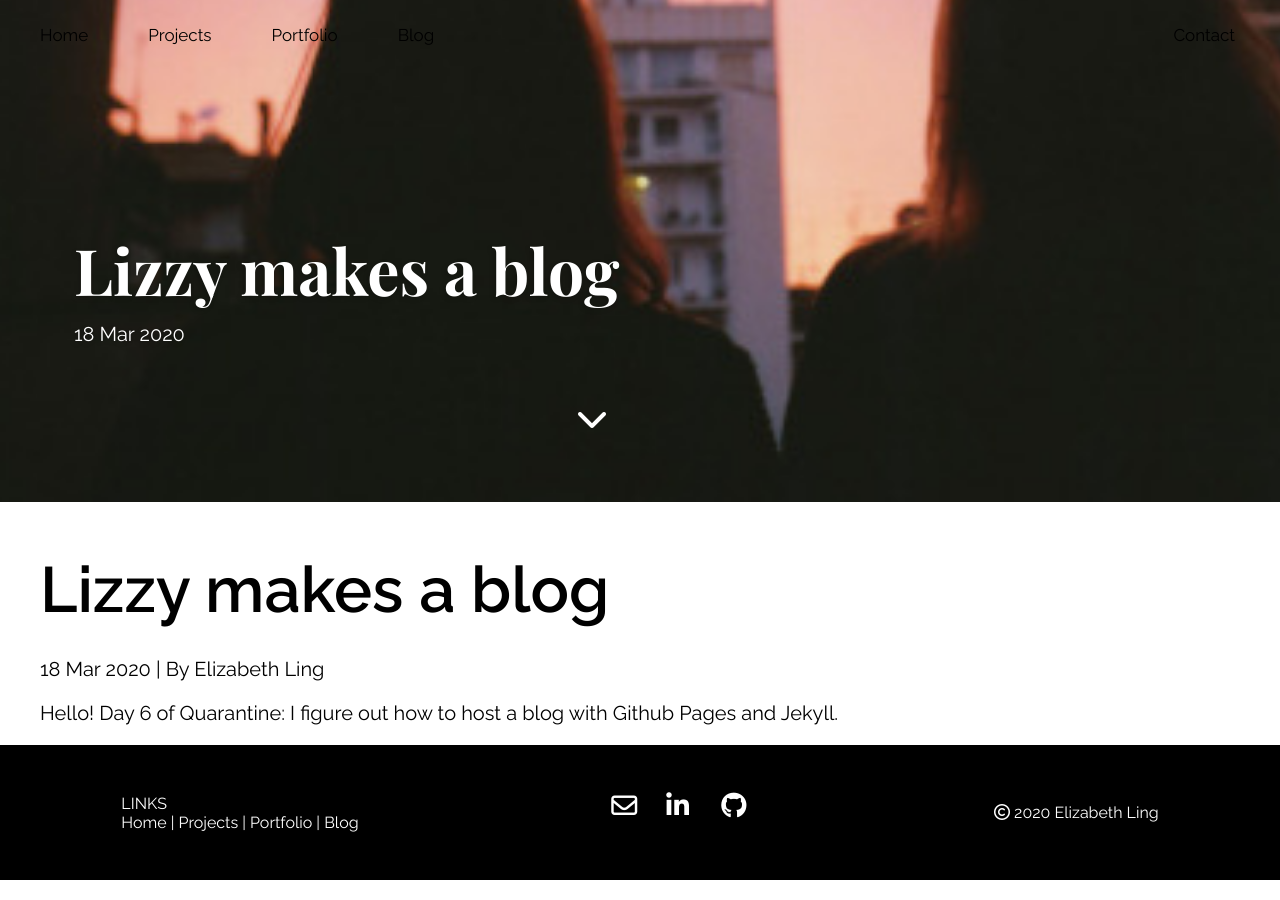
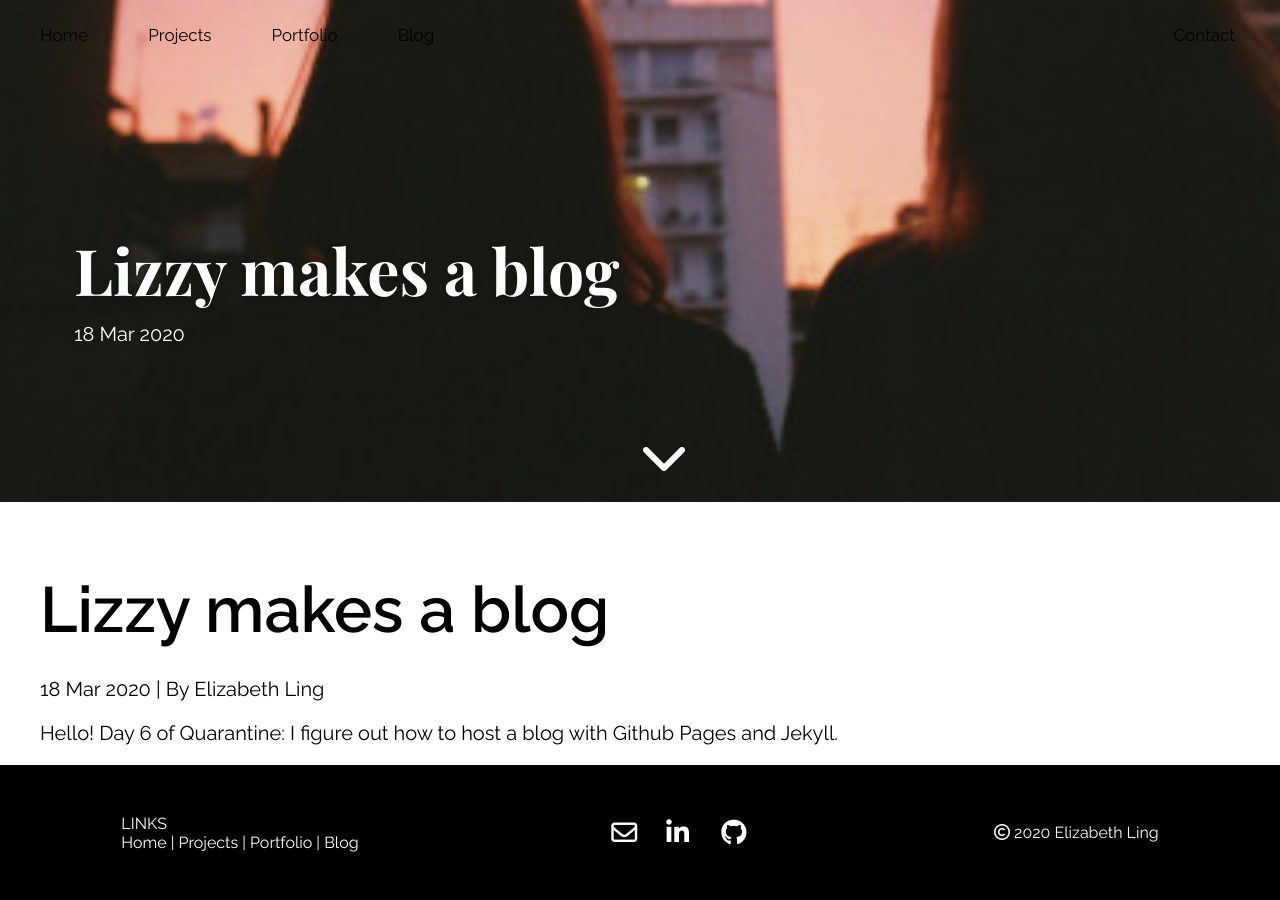
Before and after one commit to lingelizabeth/lingelizabeth.github.io, a Jekyll site: the page built from _posts/2020-03-18-blog-created.md, in a window 1280 px wide and 900 px high, scrolled down 398 px. Built offline with Jekyll 4.4.1, drawn with Linux system fonts in a browser that asks for light colours; nearby versions of some CDN libraries; library files that are not in the unit come from our copies; comment, search, counter and statistics services are not loaded.

Commit message:
styling for post headers, animated scroll 3/27

```diff
--- a/_layouts/default.html
+++ b/_layouts/default.html
@@ -9,6 +9,11 @@
 			<!---fonts and icons-->
 			<link href="https://fonts.googleapis.com/css?family=Playfair+Display:700|Raleway:400,600&display=swap" rel="stylesheet">
 			<script src="https://kit.fontawesome.com/2cbcc2922b.js" crossorigin="anonymous"></script>
+
+			<!-- smooth animated scroll for links -->
+			<script src="https://ajax.googleapis.com/ajax/libs/jquery/3.2.1/jquery.min.js" type="text/javascript"></script>
+			<script src="./jquery.localScroll-2.0.0/jquery.localScroll.js" type="text/javascript"></script>
+			<script src="./jquery.scrollTo-2.1.2/jquery.scrollTo.js" type="text/javascript"></script>
 
 		</head>
 		<body>
--- a/_layouts/post.html
+++ b/_layouts/post.html
@@ -13,7 +13,7 @@
 </div>
 
 <a href="#post-start">
-<i  class="fas fa-chevron-down fa-2x" style="position:absolute;margin:-100px 0 0 45vw;"></i>
+<i  class="fas fa-chevron-down fa-3x" id="down-button"></i>
 </a>
 
 
--- a/css/main.css
+++ b/css/main.css
@@ -79,7 +79,7 @@
 	color: black;
 }
 .post-container{
-	margin: 50px 40px 0px 40px;
+	margin: 70px 40px 0px 40px;
 }
 .post-header-img{
 	margin:0 0;
@@ -95,6 +95,10 @@
     min-width: 100%;
     min-height: 100%
 }
+#down-button{
+	position:absolute;
+	margin:-70px 0 0 50vw;
+}
 a{
 	text-decoration: none;
 	color: white;
--- a/homepage.css
+++ b/homepage.css
@@ -132,7 +132,7 @@
 }
 #bot-social-container{
 	flex-direction: row;
-	height: 40px;
+	height: 25px;
 	width: 140px;
 	padding-left: 10px;
 }
```
Also changed, not shown: other parts of _layouts/default.html (+5 -0 lines).
